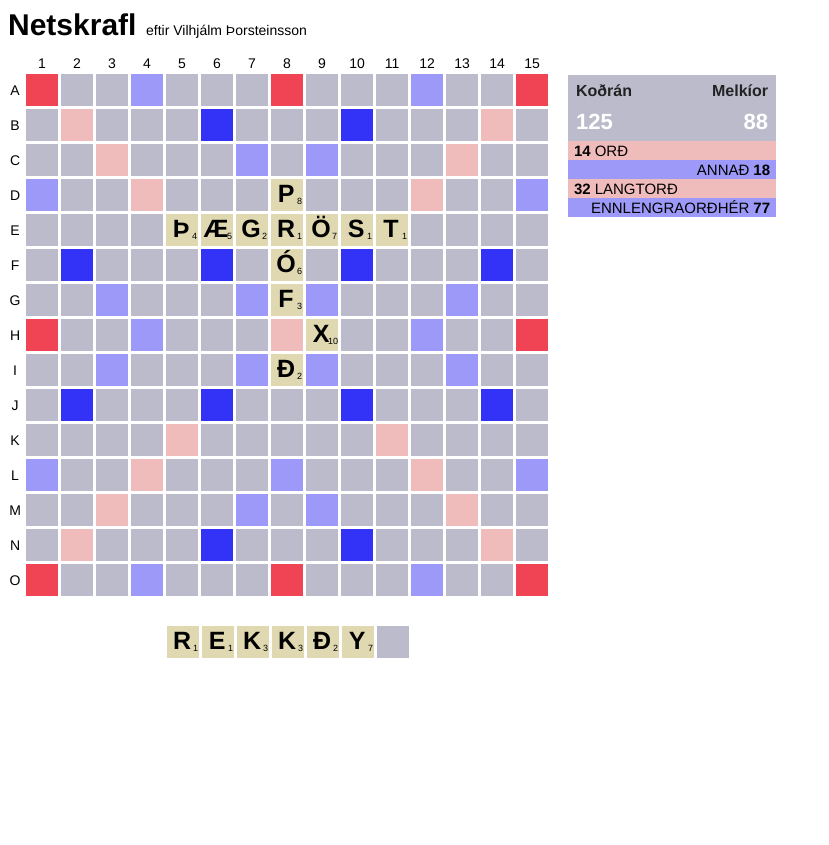
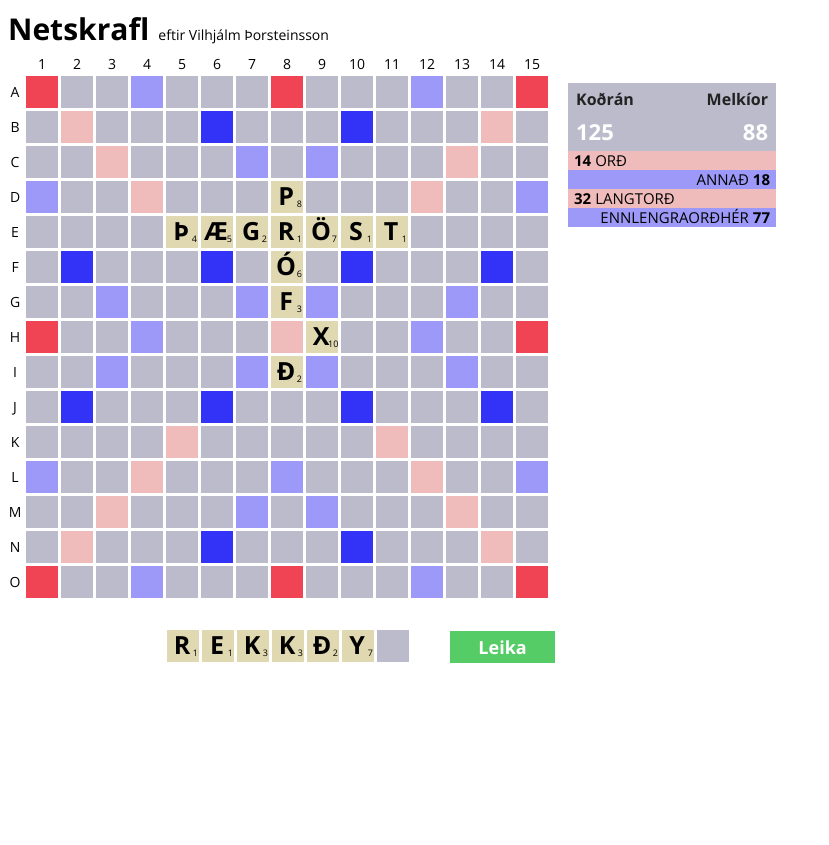
Before and after one commit to vthorsteinsson/Skrafl, a Flask app: template templates/board.html in a window 1280 px wide. Shown: the whole page, without its empty margins (0-829 px from the left). Before the commit the page ends 658 px from the top, so only its background shows below. Run offline with Flask 2, Linux system fonts and the light colour scheme; the template is opened without the code that fills it, so the values that code supplies are empty; some libraries are stand-ins or nearby versions.

Commit message:
Continued with board.html
'Move' button, etc.

```diff
--- a/css/skrafl.css
+++ b/css/skrafl.css
@@ -1,7 +1,7 @@
 /* Skrafl.css */
 
 body {
-   font-family: /* 'Roboto',*/ 'Helvetica Neue', 'Arial', sans-serif;
+   font-family: 'Open Sans', 'Helvetica Neue', 'Arial', sans-serif;
 }
 
 table.board {
@@ -11,6 +11,7 @@ table.board {
    margin: 0;
    padding: 0;
    border-collapse: collapse;
+   table-layout: fixed;
 }
 
 .board tbody {
@@ -46,9 +47,9 @@ td.over {
 }
 
 .colid td {
-	height: 16px;
-	min-height: 16px;
-	max-height: 16px;
+	height: 18px;
+	min-height: 18px;
+	max-height: 18px;
 	overflow: hidden;
 	background-color: white;
 	text-align: center;
@@ -275,14 +276,29 @@ div.board {
 div.rightcol {
 	width: 208px;
 	position: relative;
-	top: -546px;
+	top: -540px;
 	left: 560px;
 }
 
 div.rack {
-	width: 248px;
+	width: 251px;
 	position: relative;
 	text-align: center;
 	top: -140px;
 	left: 156px;
 }
+
+div.submitmove {
+   width: 105px;
+   height: 28px;
+   position: relative;
+   text-align: center;
+   top: -174px;
+   left: 442px;
+   background-color: #55cc66;
+   font-size: 18px;
+   font-weight: 700;
+   color: white;
+   margin: 0;
+   padding-top: 4px;
+}
--- a/templates/board.html
+++ b/templates/board.html
@@ -5,7 +5,7 @@
 <meta http-equiv="X-UA-Compatible" content="IE=edge">
 <meta name="viewport" content="width=device-width, initial-scale=1">
 
-<!-- <link href='http://fonts.googleapis.com/css?family=Roboto:400,700' rel='stylesheet' type='text/css'> -->
+<link href='http://fonts.googleapis.com/css?family=Open+Sans:400,700' rel='stylesheet' type='text/css'>
 
 <!-- Apple iPhone and iPad touch icons -->
 <link rel="apple-touch-icon" sizes="76x76" href="/touch-icon-ipad.png">
@@ -20,7 +20,7 @@
 
 <title>Netskrafl</title>
 
-<link href='/css/skrafl.css' rel='stylesheet' type='text/css'>
+<link href='../css/skrafl.css' rel='stylesheet' type='text/css'>
 
 <script>
 
@@ -189,6 +189,8 @@
          </table>
       </div>
 
+      <div class="submitmove">Leika</div>
+
    </div>
 
    <!-- jQuery -->
```
